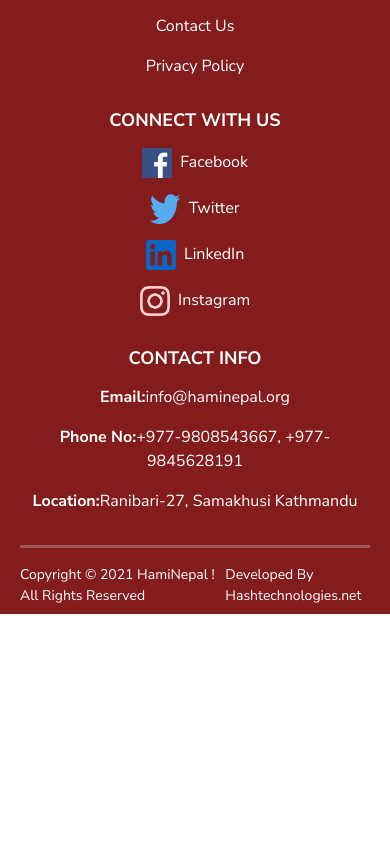
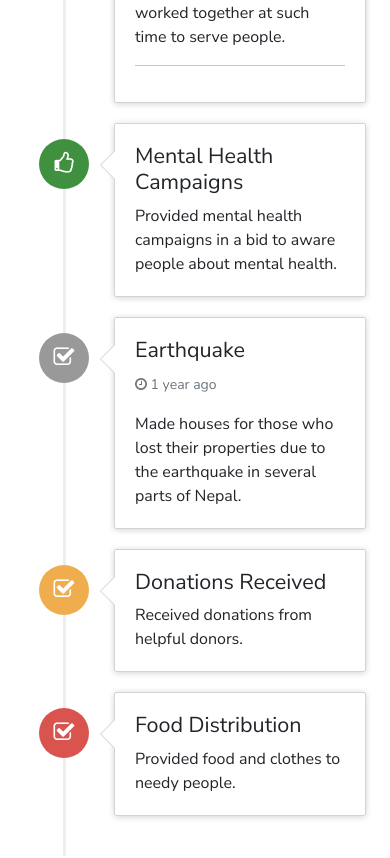
Before and after one commit to BibhushanKarki/haminepali, a React (Create React App) app: page /aboutus in a window 390 px wide. Shown: the part 1740-2598 px from the top of the page. Before the commit the page ends 2354 px from the top, so only its background shows below. Built offline with nearby package versions, Linux system fonts and the light colour scheme.

Commit message:
milestones updated in about page and responsive done

```diff
--- a/src/components/AboutPageBanner/index.js
+++ b/src/components/AboutPageBanner/index.js
@@ -1,6 +1,6 @@
 import React from "react";
 import { AboutPageData as data } from "./AboutPageTextData/AboutPageData";
-
+import './timeline.css'
 const AboutPageBanner = () => {
   const aboutBanner = {
     marginTop: "3.5rem",
@@ -61,6 +61,70 @@ const AboutPageBanner = () => {
           </div>
         </div>
       </section>
+    <div className="container">
+    <div className="page-header mb-4">
+        <h1 className="text-center" id="timeline"><u>Milestones</u></h1>
+    </div>
+    <ul className="timeline">
+        <li>
+          <div className="timeline-badge info"><i className="fa fa-check-square-o"></i></div>
+          <div className="timeline-panel">
+            <div className="timeline-heading">
+              <h4 className="timeline-title">After Earthquake</h4>
+            </div>
+            <div className="timeline-body">
+              <p>Shortly after, while the nation hadn’t even completely recovered from earthquake situation, Nepal faced another catastrophe. India blocked its borders with Nepal causing shortage of petroleum, LPG and rations. HamiNepal again worked together at such time to serve people.</p>
+              <hr/>
+            </div>
+          </div>
+        </li>
+        <li className="timeline-inverted">
+          <div className="timeline-badge success"><i className="fa fa-thumbs-o-up"></i></div>
+          <div className="timeline-panel">
+            <div className="timeline-heading">
+              <h4 className="timeline-title">Mental Health Campaigns</h4>
+            </div>
+            <div className="timeline-body">
+              <p>Provided mental health campaigns in a bid to aware people about mental health.</p>
+            </div>
+          </div>
+        </li>
+        <li>
+          <div className="timeline-badge"><i className="fa fa-check-square-o"></i></div>
+          <div className="timeline-panel">
+            <div className="timeline-heading">
+              <h4 className="timeline-title">Earthquake</h4>
+              <p><small className="text-muted"><i className="fa fa-clock-o"></i> 1 year ago</small></p>
+            </div>
+            <div className="timeline-body">
+              <p>Made houses for those who lost their properties due to the earthquake in several parts of  Nepal.</p>
+            </div>
+          </div>
+        </li>
+        <li className="timeline-inverted">
+          <div className="timeline-badge warning"><i className="fa fa-check-square-o"></i></div>
+          <div className="timeline-panel">
+            <div className="timeline-heading">
+              <h4 className="timeline-title">Donations Received</h4>
+            </div>
+            <div className="timeline-body">
+              <p>Received donations from helpful donors.</p>
+            </div>
+          </div>
+        </li>
+        <li>
+          <div className="timeline-badge danger"><i className="fa fa-check-square-o"></i></div>
+          <div className="timeline-panel">
+            <div className="timeline-heading">
+              <h4 className="timeline-title">Food Distribution</h4>
+            </div>
+            <div className="timeline-body">
+              <p>Provided food and clothes to needy people.</p>
+            </div>
+          </div>
+        </li>
+      </ul>
+      </div>
     </>
   );
 };
--- /dev/null
+++ b/src/components/AboutPageBanner/timeline.css
@@ -0,0 +1,186 @@
+.timeline {
+  list-style: none;
+  padding: 20px 0 20px;
+  position: relative;
+}
+#timeline{
+  color:#821C1D;
+}
+
+  .timeline:before {
+      top: 0;
+      bottom: 0;
+      position: absolute;
+      content: " ";
+      width: 3px;
+      background-color: #eeeeee;
+      left: 50%;
+      margin-left: -1.5px;
+  }
+
+  .timeline > li {
+      margin-bottom: 20px;
+      position: relative;
+  }
+
+      .timeline > li:before,
+      .timeline > li:after {
+          content: " ";
+          display: table;
+      }
+
+      .timeline > li:after {
+          clear: both;
+      }
+
+      .timeline > li:before,
+      .timeline > li:after {
+          content: " ";
+          display: table;
+      }
+
+      .timeline > li:after {
+          clear: both;
+      }
+
+      .timeline > li > .timeline-panel {
+          width: 46%;
+          float: left;
+          border: 1px solid #d4d4d4;
+          border-radius: 2px;
+          padding: 20px;
+          position: relative;
+          -webkit-box-shadow: 0 1px 6px rgba(0, 0, 0, 0.175);
+          box-shadow: 0 1px 6px rgba(0, 0, 0, 0.175);
+      }
+
+          .timeline > li > .timeline-panel:before {
+              position: absolute;
+              top: 26px;
+              right: -15px;
+              display: inline-block;
+              border-top: 15px solid transparent;
+              border-left: 15px solid #ccc;
+              border-right: 0 solid #ccc;
+              border-bottom: 15px solid transparent;
+              content: " ";
+          }
+
+          .timeline > li > .timeline-panel:after {
+              position: absolute;
+              top: 27px;
+              right: -14px;
+              display: inline-block;
+              border-top: 14px solid transparent;
+              border-left: 14px solid #fff;
+              border-right: 0 solid #fff;
+              border-bottom: 14px solid transparent;
+              content: " ";
+          }
+
+      .timeline > li > .timeline-badge {
+          color: #fff;
+          width: 50px;
+          height: 50px;
+          line-height: 50px;
+          font-size: 1.4em;
+          text-align: center;
+          position: absolute;
+          top: 16px;
+          left: 50%;
+          margin-left: -25px;
+          background-color: #999999;
+          z-index: 100;
+          border-top-right-radius: 50%;
+          border-top-left-radius: 50%;
+          border-bottom-right-radius: 50%;
+          border-bottom-left-radius: 50%;
+      }
+
+      .timeline > li.timeline-inverted > .timeline-panel {
+          float: right;
+      }
+
+          .timeline > li.timeline-inverted > .timeline-panel:before {
+              border-left-width: 0;
+              border-right-width: 15px;
+              left: -15px;
+              right: auto;
+          }
+
+          .timeline > li.timeline-inverted > .timeline-panel:after {
+              border-left-width: 0;
+              border-right-width: 14px;
+              left: -14px;
+              right: auto;
+          }
+
+.timeline-badge.primary {
+  background-color: #2e6da4 !important;
+}
+
+.timeline-badge.success {
+  background-color: #3f903f !important;
+}
+
+.timeline-badge.warning {
+  background-color: #f0ad4e !important;
+}
+
+.timeline-badge.danger {
+  background-color: #d9534f !important;
+}
+
+.timeline-badge.info {
+  background-color: #5bc0de !important;
+}
+
+.timeline-title {
+  margin-top: 0;
+  color: inherit;
+}
+
+.timeline-body > p,
+.timeline-body > ul {
+  margin-bottom: 0;
+}
+
+  .timeline-body > p + p {
+      margin-top: 5px;
+  }
+
+@media (max-width: 767px) {
+  ul.timeline:before {
+      left: 40px;
+  }
+
+  ul.timeline > li > .timeline-panel {
+      width: calc(100% - 90px);
+      width: -moz-calc(100% - 90px);
+      width: -webkit-calc(100% - 90px);
+  }
+
+  ul.timeline > li > .timeline-badge {
+      left: 15px;
+      margin-left: 0;
+      top: 16px;
+  }
+
+  ul.timeline > li > .timeline-panel {
+      float: right;
+  }
+
+      ul.timeline > li > .timeline-panel:before {
+          border-left-width: 0;
+          border-right-width: 15px;
+          left: -15px;
+          right: auto;
+      }
+
+      ul.timeline > li > .timeline-panel:after {
+          border-left-width: 0;
+          border-right-width: 14px;
+          left: -14px;
+          right: auto;
+      }
+}
--- a/src/components/BehindTheNameCard/BehindTheNameCard.js
+++ b/src/components/BehindTheNameCard/BehindTheNameCard.js
@@ -18,6 +18,15 @@ const BehindTheNameCard = () => {
     <div className="behindTheNameCardContainer my-4">
       <div className="row">
       <h2 className="fw-bold my-3 text-center" style={{color:'#9F1718',marginLeft:'2rem'}}>Behind The Name</h2>
+      <div className="col-md-12 d-flex justify-content-center">
+        <p className="mb-4" style={{width:'80rem',fontSize:'1.3em'}}>
+      On 25 April, 2015 an earthquake with a magnitude of 7.8 Richter scale struck Nepal along with continued aftershocks occurring throughout the nation at the intervals of 15–20 minutes. The earthquake affected a huge population of the nation with <strong>about 9,000 fatalities</strong> and <strong>nearly 22,000 injured people.</strong>
+      <br/>
+      All of the hospitals in Kathmandu were in chaos and unmanaged with injured people flowing in rapidly. The National Trauma Center, a government hospital, was no exception. After hearing the Information, several youths went to the trauma hospital and offered to volunteer in order to control the situation. Our organization founder, Mr. Sudan Gurung, was also one of them.<br/>
+      The volunteering youths started calling themselves “I to We” at that time because of discrete reasons. However, the name was later changed into ‘HamiNepal’, which is roughly translated as ‘We for Nepal’. It is how people with helping intention came along and formed the HamiNepal Youth Organization.
+
+      </p>
+      </div>
       {data.map((data,key)=>{
         return (
           <div
```
